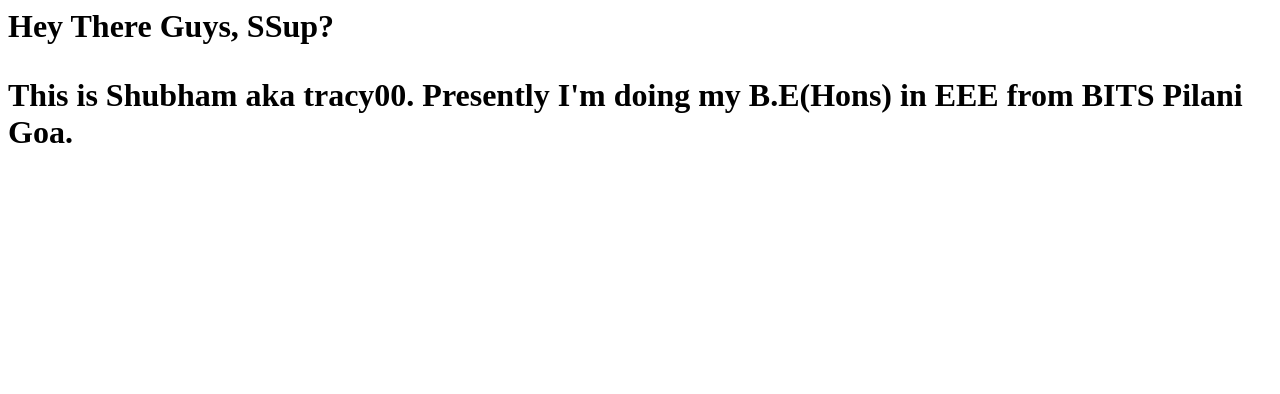
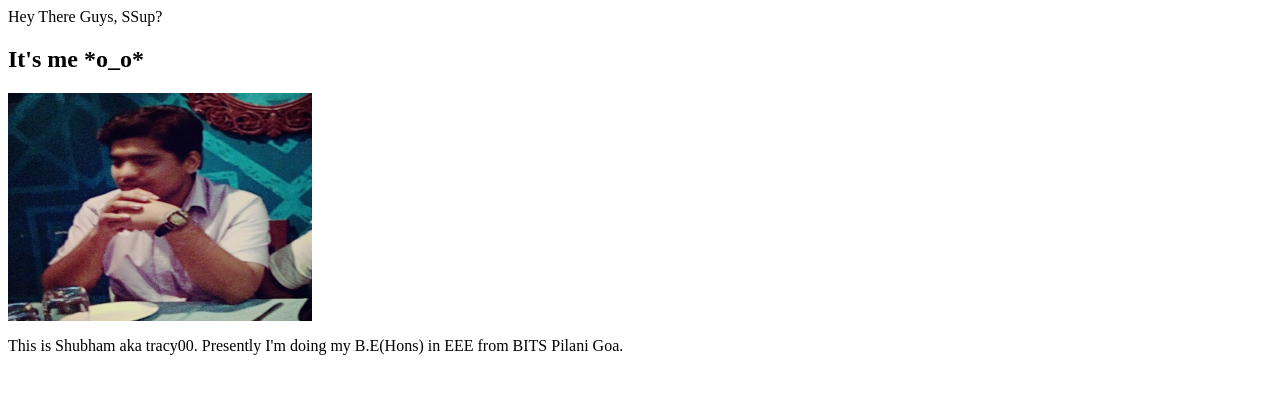
Before and after one commit to tracy00/tracy00.github.io, a plain HTML site: page index.html in a window 1280 px wide. Drawn offline with Linux system fonts and the light colour scheme.

Commit message:
Update index.html

```diff
--- a/index.html
+++ b/index.html
@@ -1,2 +1,10 @@
-<h1>Hey There Guys, SSup?</h>
-<p>This is Shubham aka tracy00. Presently I'm doing my B.E(Hons) in EEE from BITS Pilani Goa.</p>
+<html>
+<h>
+Hey There Guys, SSup?
+</h>
+<h2>It's me *o_o*</h2>
+<img src="shubham.jpg" alt="passport" style="width:304px;height:228px;">
+<p>
+This is Shubham aka tracy00. Presently I'm doing my B.E(Hons) in EEE from BITS Pilani Goa.
+</p>
+</html>
```
